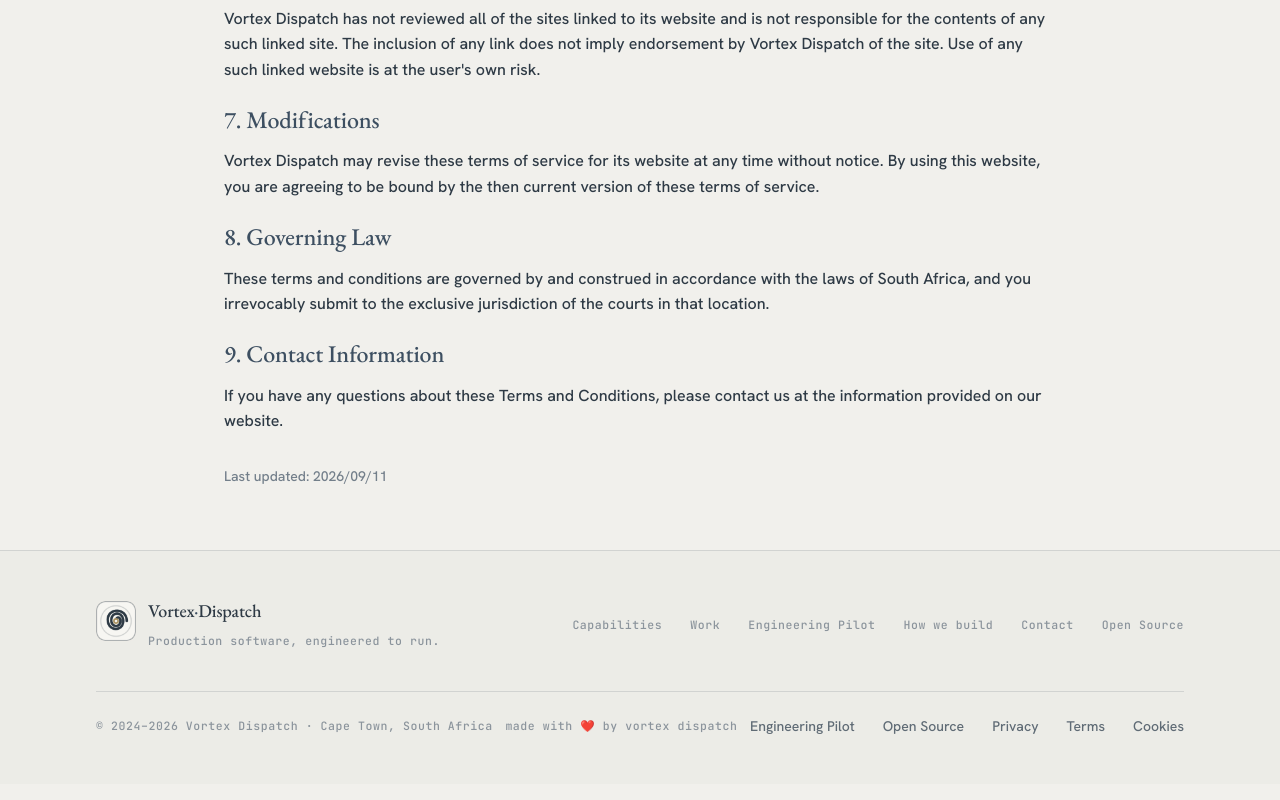
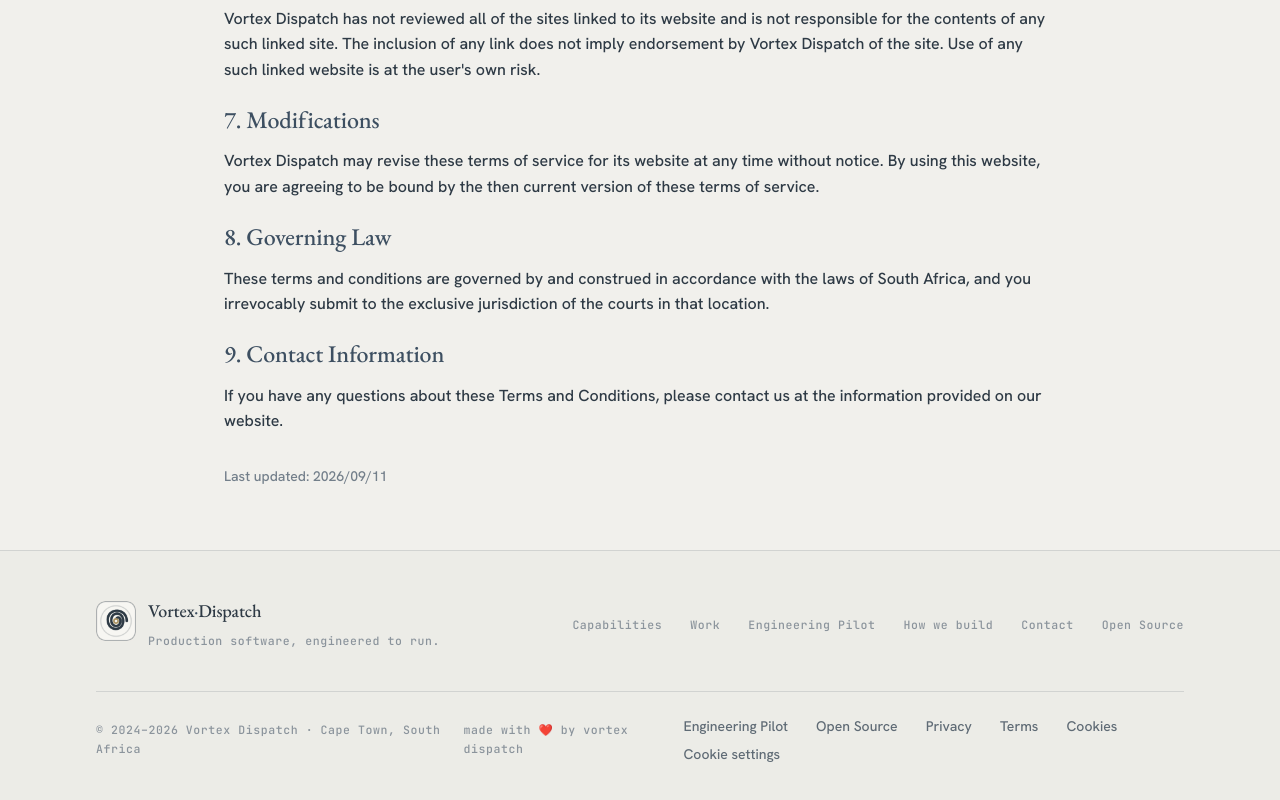
Before and after one commit to tzone85/vortex-dispatch-site, a React (Vite) app: page /terms in a window 1280 px wide. Shown: the part 1070-1870 px from the top of the page. Built offline with nearby package versions, Linux system fonts and the light colour scheme.

Commit message:
privacy: expose cookie preferences from footer

```diff
--- a/src/components/Footer.tsx
+++ b/src/components/Footer.tsx
@@ -1,4 +1,5 @@
 import { brandAssets, company, navigation } from "@/core";
+import { openConsentPreferences } from "../core/consent";
 
 /** Footer. Signature credit is deliberately lowercase, per brand. */
 export function Footer() {
@@ -91,6 +92,13 @@
             >
               Cookies
             </a>
+            <button
+              type="button"
+              className="text-sm text-bone-muted hover:text-accent transition-colors"
+              onClick={openConsentPreferences}
+            >
+              Cookie settings
+            </button>
           </nav>
         </div>
       </div>
```
